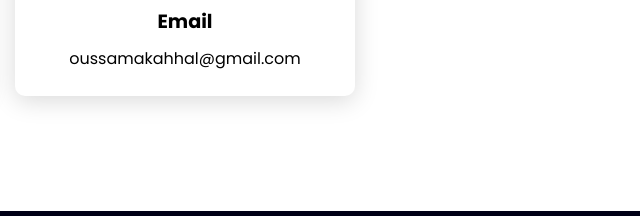
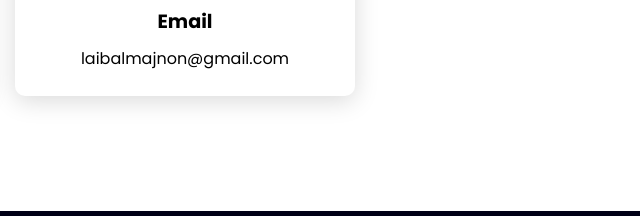
Before and after one commit to MrGhost999/Oussama, a plain HTML site: page index.html in a window 1280 px wide. Shown: the part 5496-5712 px from the top of the page, 640-1280 px from the left. Drawn offline with Linux system fonts and the light colour scheme.

Commit message:
Update index.html

```diff
--- a/index.html
+++ b/index.html
@@ -253,7 +253,7 @@
                 <div class="info">
                     <h3>Email</h3>
 
-                  <p>oussamakahhal@gmail.com</p>
+                  <p>laibalmajnon@gmail.com</p>
                 </div>
             </div>
         </div>
```
